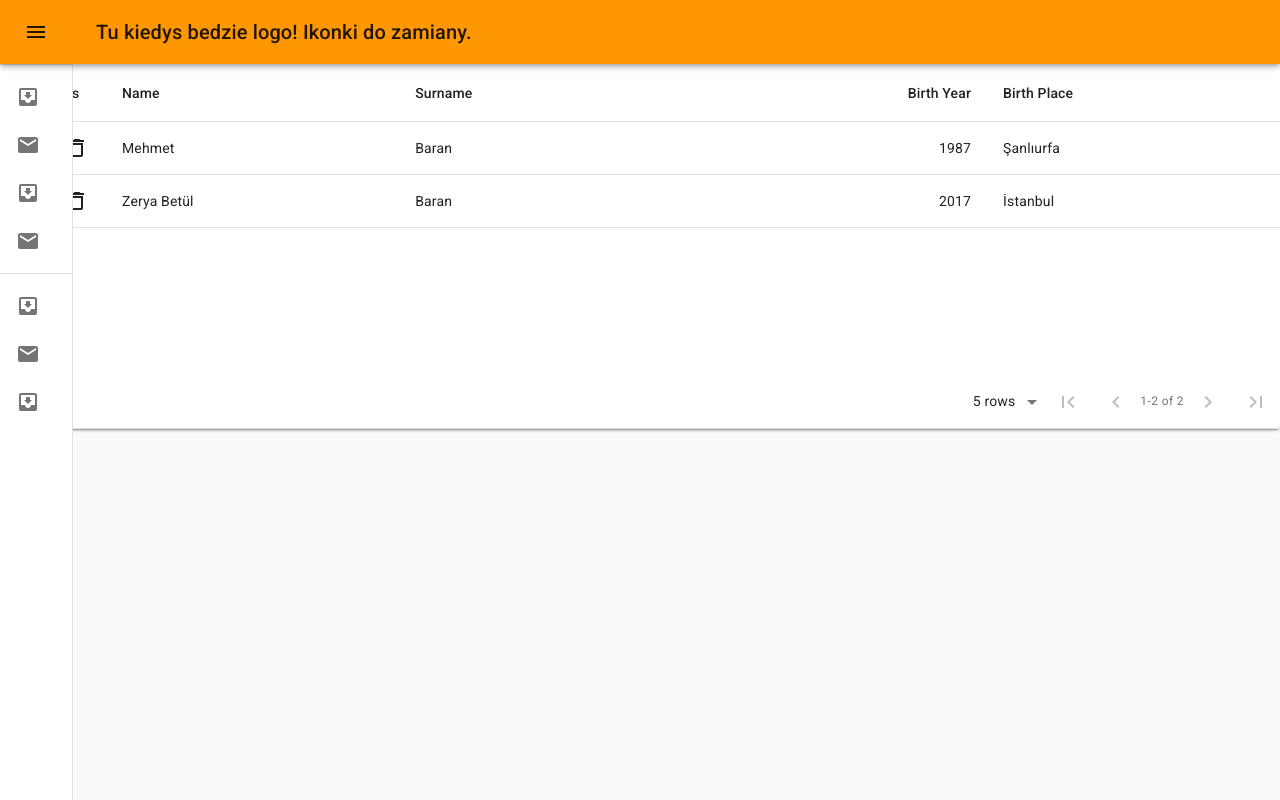
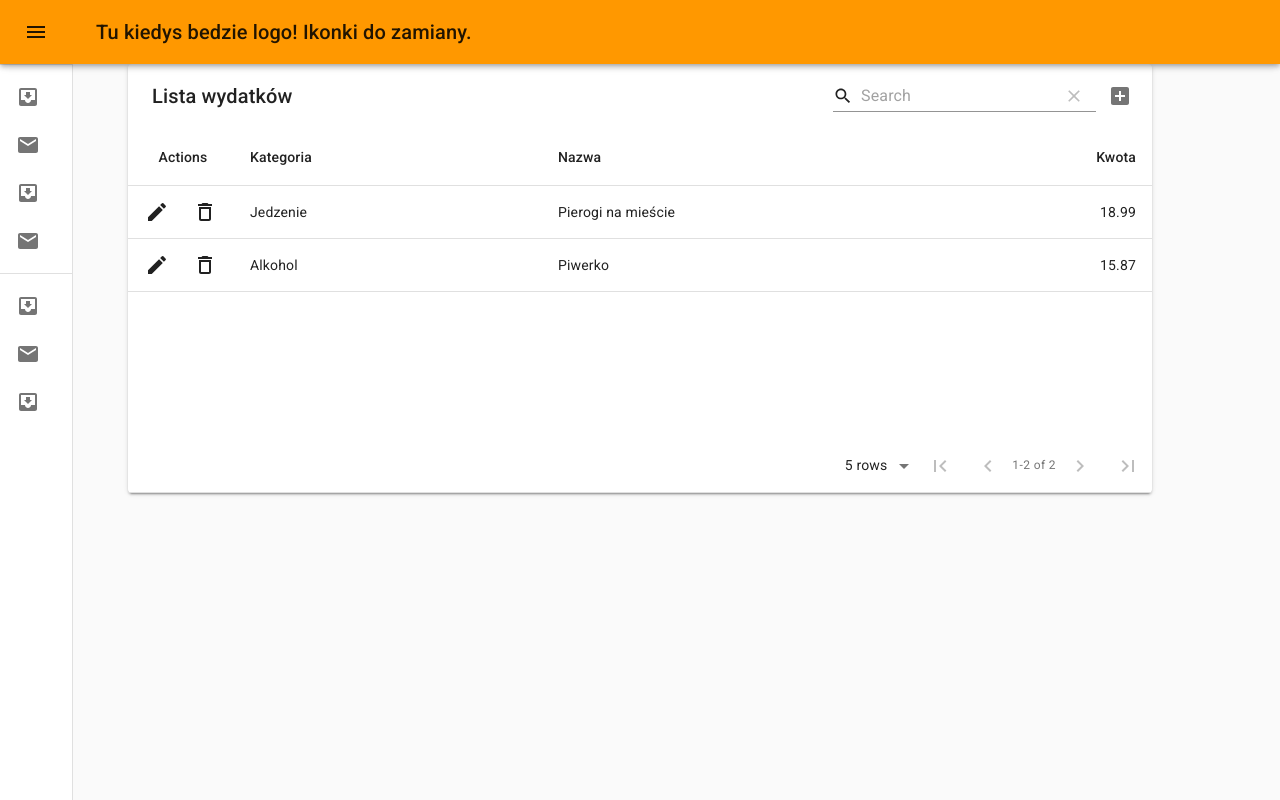
Before and after one commit to Shirahotsu/PROJEKT, a React (Create React App) app in the folder react-web/: page / in a window 1280 px wide. Built offline with nearby package versions, Linux system fonts and the light colour scheme.

Commit message:
styled table, updated data

```diff
--- a/react-web/src/components/Table/Table.js
+++ b/react-web/src/components/Table/Table.js
@@ -1,7 +1,7 @@
 import React from 'react';
 import MaterialTable from 'material-table';
 import { forwardRef } from 'react';
-import styles from './Table.module.css';
+//import classes from './Table.module.css';
 // Icons
 import AddBox from '@material-ui/icons/AddBox';
 import ArrowDownward from '@material-ui/icons/ArrowDownward';
@@ -46,30 +46,31 @@ const tableIcons = {
 export default function Table() {
   const [state, setState] = React.useState({
     columns: [
-      { title: 'Name', field: 'name' },
-      { title: 'Surname', field: 'surname' },
-      { title: 'Birth Year', field: 'birthYear', type: 'numeric' },
-      {
-        title: 'Birth Place',
-        field: 'birthCity',
-        lookup: { 34: 'İstanbul', 63: 'Şanlıurfa' }
-      }
+      { title: 'Kategoria', field: 'category' },
+      { title: 'Nazwa', field: 'name' },
+      { title: 'Kwota', field: 'value', type: 'numeric' }
     ],
     data: [
-      { name: 'Mehmet', surname: 'Baran', birthYear: 1987, birthCity: 63 },
+      { category: 'Jedzenie', name: 'Pierogi na mieście', value: 18.99 },
       {
-        name: 'Zerya Betül',
-        surname: 'Baran',
-        birthYear: 2017,
-        birthCity: 34
+        category: 'Alkohol',
+        name: 'Piwerko',
+        value: 15.87
       }
     ]
   });
 
   return (
+    <div
+      style={{
+        maxWidth: '80%',
+        marginLeft: '10%',
+        marginTop: '5%'
+      }}
+    >
       <MaterialTable
         icons={tableIcons}
-      title="Editable Example"
+        title="Lista wydatków"
         columns={state.columns}
         data={state.data}
         editable={{
@@ -110,5 +111,6 @@ export default function Table() {
             })
         }}
       />
+    </div>
   );
 }
```
Lines whose indentation alone changed are shown as unchanged.
